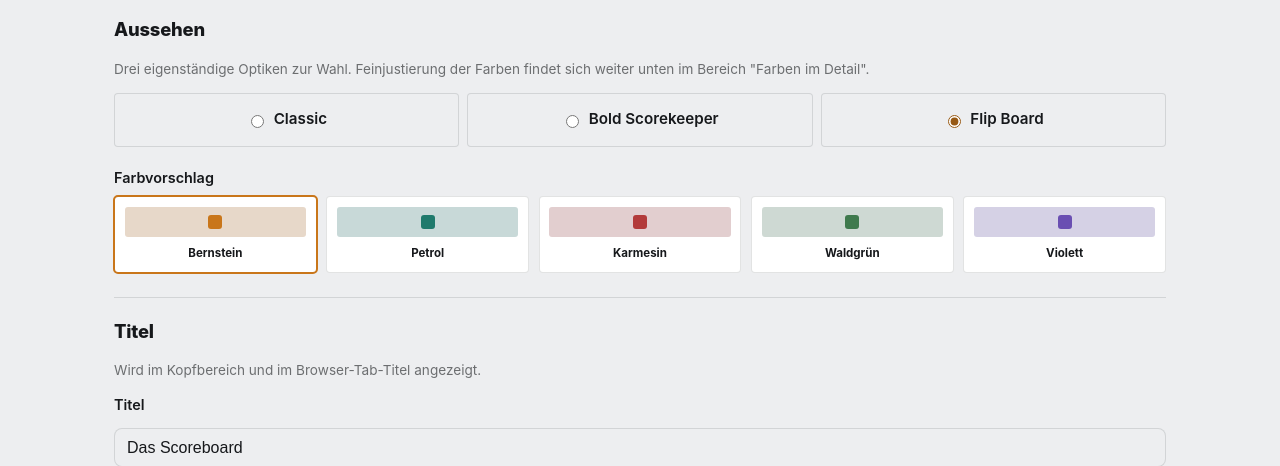
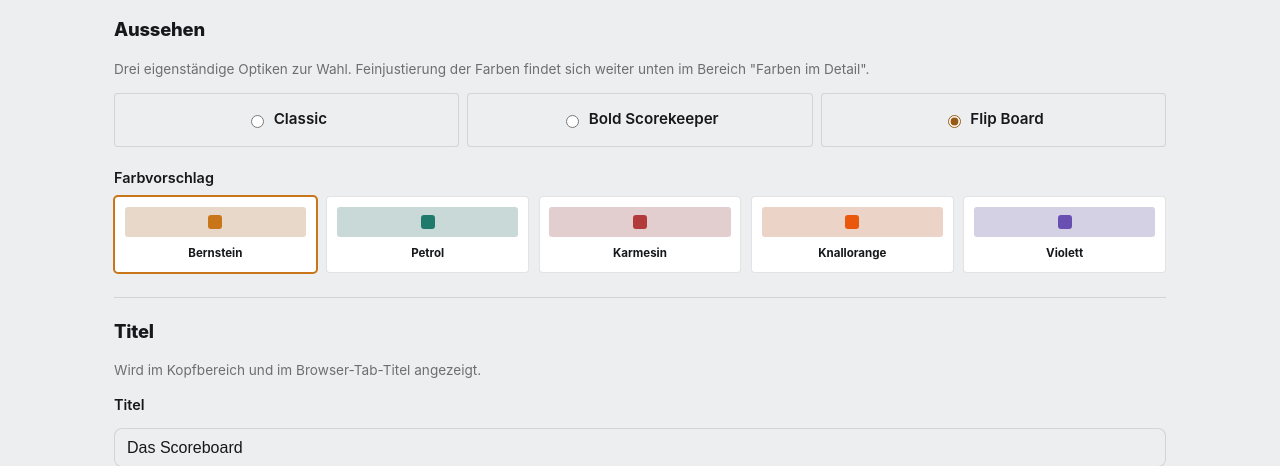
Before and after one commit to thx-2000/Das-Scoreboard, a PHP site: page /settings.php in a window 1280 px wide. Shown: the part 122-588 px from the top of the page. Run offline with PHP 8.4, Linux system fonts and the light colour scheme.

Commit message:
Flip-Board-Farbvorschlag "Waldgrün" durch "Knallorange" ersetzt

```diff
--- a/i18n/de.json
+++ b/i18n/de.json
@@ -356,7 +356,7 @@
         "amber": "Bernstein",
         "petrol": "Petrol",
         "karmesin": "Karmesin",
-        "waldgruen": "Waldgrün",
+        "knallorange": "Knallorange",
         "violett": "Violett"
       }
     },
--- a/i18n/en.json
+++ b/i18n/en.json
@@ -356,7 +356,7 @@
         "amber": "Amber",
         "petrol": "Teal",
         "karmesin": "Crimson",
-        "waldgruen": "Forest green",
+        "knallorange": "Vivid orange",
         "violett": "Violet"
       }
     },
--- a/includes/settings.php
+++ b/includes/settings.php
@@ -206,7 +206,7 @@ function flip_accent_palette(): array
         'amber' => ['#c9761a', '#f2a93b'],
         'petrol' => ['#1f7a6c', '#4fd6bd'],
         'karmesin' => ['#b23a3a', '#ef6a6a'],
-        'waldgruen' => ['#3f7a4d', '#8bd17c'],
+        'knallorange' => ['#ea580c', '#fb923c'],
         'violett' => ['#6a4fb2', '#b39ddb'],
     ];
 }
--- a/js/settings.js
+++ b/js/settings.js
@@ -32,7 +32,7 @@ const FLIP_ACCENT_PALETTE = {
   amber: ['#c9761a', '#f2a93b'],
   petrol: ['#1f7a6c', '#4fd6bd'],
   karmesin: ['#b23a3a', '#ef6a6a'],
-  waldgruen: ['#3f7a4d', '#8bd17c'],
+  knallorange: ['#ea580c', '#fb923c'],
   violett: ['#6a4fb2', '#b39ddb'],
 };
 
--- a/settings.php
+++ b/settings.php
@@ -69,10 +69,10 @@ require __DIR__ . '/includes/header.php';
             <span class="flip-preset-card__swatch" aria-hidden="true"></span>
             <span class="flip-preset-card__label" data-i18n="settings.theme.flipPreset.karmesin">Karmesin</span>
           </label>
-          <label class="flip-preset-card" style="--flip-preset-color:#3f7a4d">
-            <input type="radio" name="flip-accent" value="waldgruen">
+          <label class="flip-preset-card" style="--flip-preset-color:#ea580c">
+            <input type="radio" name="flip-accent" value="knallorange">
             <span class="flip-preset-card__swatch" aria-hidden="true"></span>
-            <span class="flip-preset-card__label" data-i18n="settings.theme.flipPreset.waldgruen">Waldgrün</span>
+            <span class="flip-preset-card__label" data-i18n="settings.theme.flipPreset.knallorange">Knallorange</span>
           </label>
           <label class="flip-preset-card" style="--flip-preset-color:#6a4fb2">
             <input type="radio" name="flip-accent" value="violett">
```
Also changed, not shown: README.md, 1 other file.
